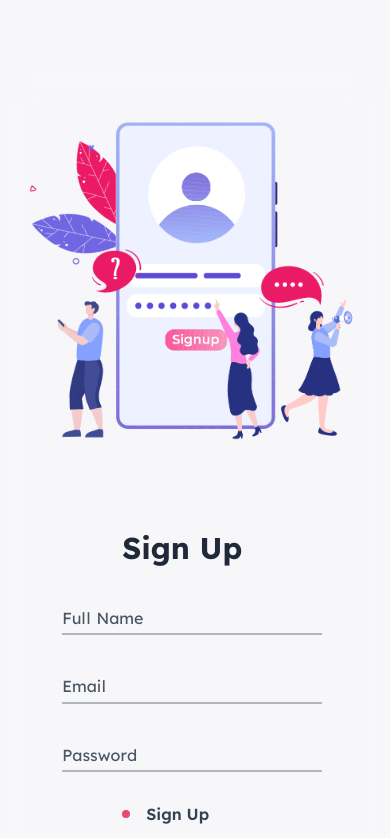
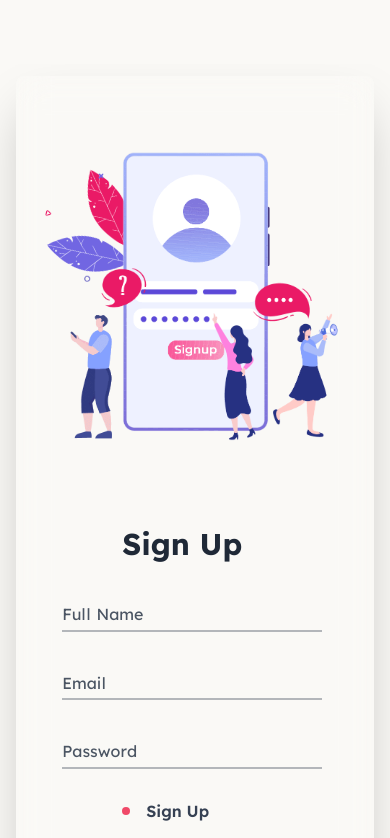
Before and after one commit to hshehriyaralam/MoneyMinder, a React (Vite) app: page /SignUp in a window 390 px wide. Shown: the top 838 px of the page. Built offline with nearby package versions, Linux system fonts and the light colour scheme; no server answers.

Commit message:
change bg

```diff
--- a/src/App.jsx
+++ b/src/App.jsx
@@ -26,7 +26,7 @@ const AppContent = ({ isMobile, isCollapsed, setIsCollapsed }) => {
         </header>
       )}
 
-      <div className="flex flex-1 pt-16 bg-[#f7f7fa]">
+      <div className="flex flex-1 pt-16 bg-[#FAF9F6]">
         {!isAuthPage && (
           <div className="fixed left-0 top-16 h-[calc(100vh-4rem)] z-40">
             <AppSidebar isCollapsed={isCollapsed} setIsCollapsed={setIsCollapsed} />
--- a/src/Components/layout/AppSidebar.jsx
+++ b/src/Components/layout/AppSidebar.jsx
@@ -71,10 +71,10 @@ const AppSidebar = ({ isCollapsed, setIsCollapsed }) => {
         className={`fixed top-20 left-0 h-screen shadow-xl transition-all duration-300 z-50
           ${isCollapsed ? "w-16" : "w-60"}
           hidden md:block
-     bg-[#f7f7fa] border-none
+     bg-[#FAF9F6] border-none
         `}
       >
-            <SidebarContent   className="h-full bg-[#f7f7fa]" >
+            <SidebarContent   className="h-full bg-[#FAF9F6]" >
               <SidebarGroup >
                 <div className="flex justify-between items-center mt-3 text-[#1E293B]">
 
--- a/src/Components/layout/Header.jsx
+++ b/src/Components/layout/Header.jsx
@@ -5,7 +5,7 @@ import { Link } from 'react-router-dom';
 
 const Header = () => {
   return (
-    <header className={`w-full p-3 flex justify-between items-center bg-[#f7f7fa] shadow-md md:p-3 lg:p-2`}>
+    <header className={`w-full p-3 flex justify-between items-center bg-[#FAF9F6] shadow-md md:p-3 lg:p-2`}>
       <div className="flex items-center  ">
         <Link to={'/Dashbaord'}>
         <img src={logo4} alt="Logo" className="w-20 md:w-16 lg:w-28 " />
--- a/src/Pages/Login.jsx
+++ b/src/Pages/Login.jsx
@@ -6,7 +6,7 @@ import LoginForm from '@/Components/layout/LoginForm.jsx';
 const Login = () => {
 
   return (
-    <div className='md:mb-0 mb-35' >
+    <div className='md:mb-0 mb-35  p-4 md:p-0 ' >
       <LoginForm />
     </div>
   )
--- a/src/Pages/SignUp.jsx
+++ b/src/Pages/SignUp.jsx
@@ -4,7 +4,7 @@ import SignUpForm from '@/Components/layout/SinUpForm';
 
 const SignUp = () => {
   return (
-    <div className='md:mb-0 mb-35'>
+    <div className='md:mb-0 mb-35  p-4 md:p-0'>
       <SignUpForm />
     </div>
   )
```
Also changed, not shown: 1 other file (tests, documents, lock files or other folders).
